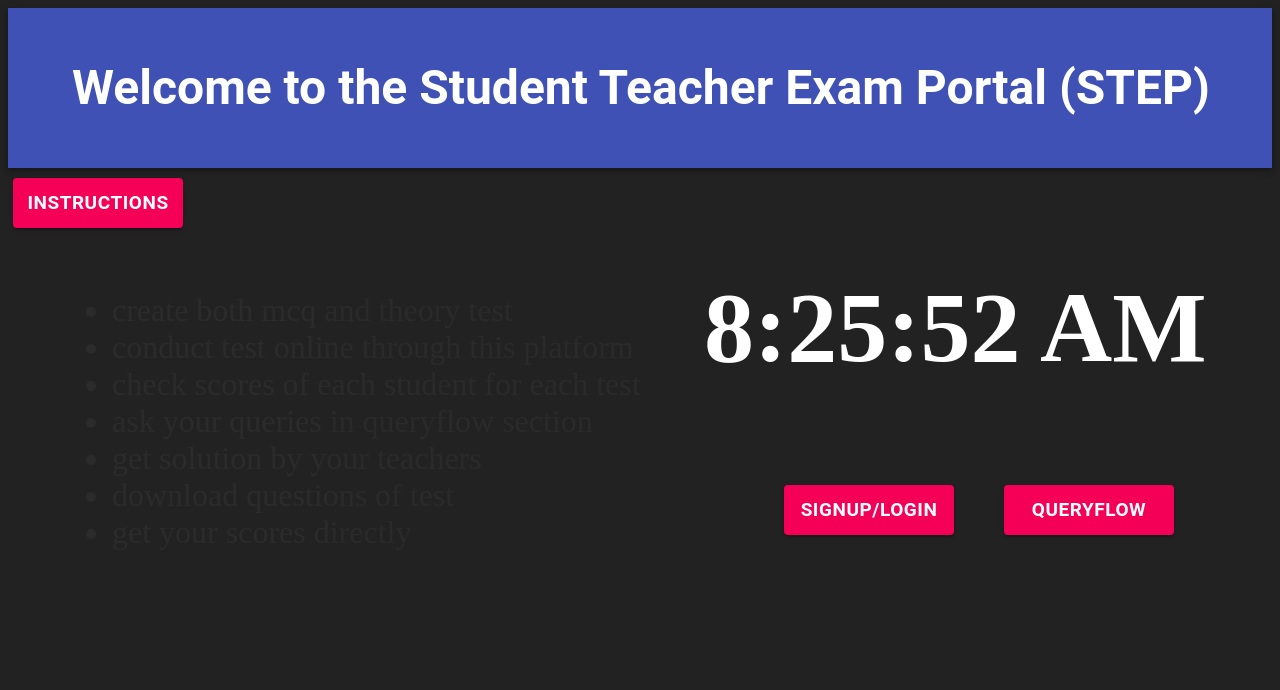
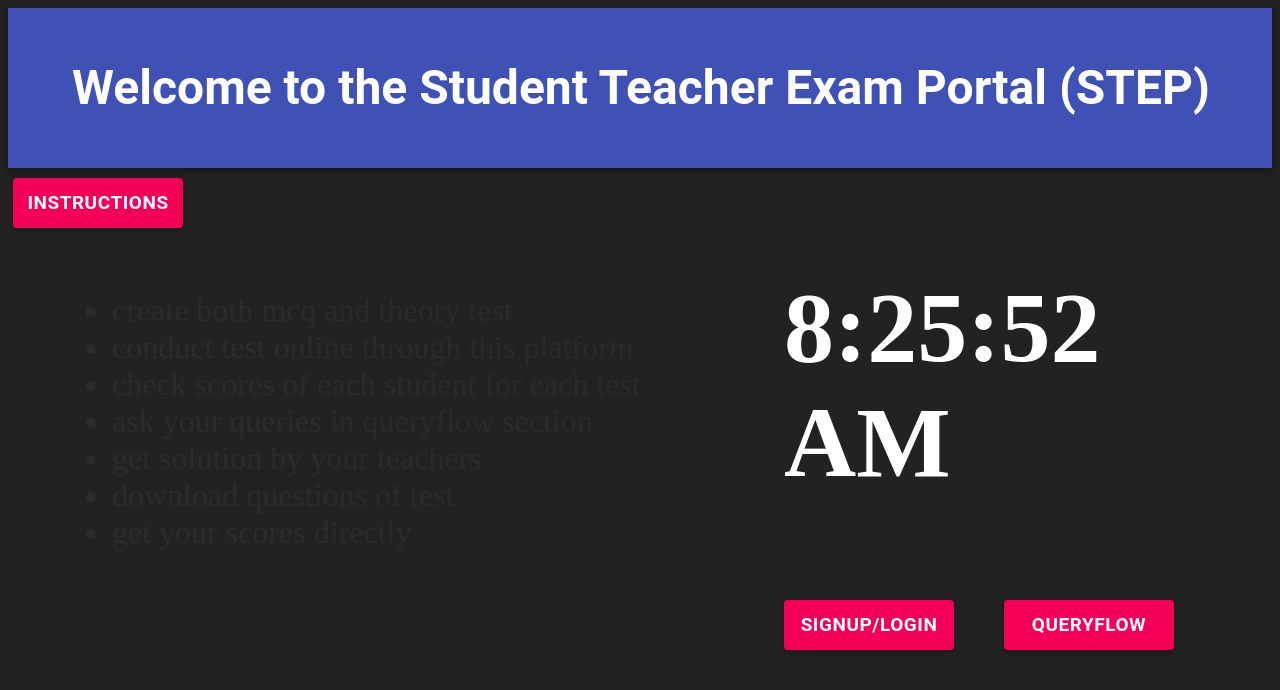
Before and after one commit to anubhav14g/STEP-Frontend, a React (Create React App) app: page / in a window 1280 px wide. Shown: the top 690 px of the page. Built offline with nearby package versions, Linux system fonts and the light colour scheme; no server answers; a web font is replaced by a local one.

Commit message:
added some lines

```diff
--- a/src/components/Home-Info.jsx
+++ b/src/components/Home-Info.jsx
@@ -49,7 +49,7 @@ export default function HomeInfo() {
             </ul>
         </Grid>
         <Grid item xs={12} sm={6}>
-          <h1 style={{fontSize: "100px", marginBottom: "0px",marginLeft:20,marginTop: "10px"}}>{date.toLocaleTimeString()}</h1>
+          <h1 style={{fontSize: "100px", marginBottom: "0px",marginLeft:"100px",marginTop: "10px"}}>{date.toLocaleTimeString()}</h1>
           <Link to="/signuplogin" style={{ textDecoration: 'none' }}><Button variant="contained" color="secondary" style={{marginTop:"100px",marginLeft:100,width: "170px",
   height: "50px",color: '#FFFFFF',fontSize:'19px'}}><b>Signup/Login</b></Button></Link>
           <Link to="/viewallqueries" style={{ textDecoration: 'none' }}><Button variant="contained" color="secondary" style={{marginTop:"100px",marginLeft:50,width: "170px",
--- a/src/components/Profile-Table.jsx
+++ b/src/components/Profile-Table.jsx
@@ -40,10 +40,10 @@ export default function ProfileTable() {
 
   return (
     <div>
-        <Button onClick={callGetAPI} variant="contained" color="secondary" style={{marginTop:"-70px",marginLeft:10,width: "170px",
+        <Button onClick={callGetAPI} variant="contained" color="secondary" style={{marginTop:"-230px",marginLeft:10,width: "170px",
         height: "50px",color: '#FFFFFF',fontSize:'19px'}}><b>Show Data</b></Button>
         {rowsData && rowsData.map((row) => (
-        <TableContainer component={Paper} style={{marginTop: "80px"}}>
+        <TableContainer component={Paper} style={{marginTop: "20px"}}>
       <Table className={classes.table} aria-label="simple table">
         <TableHead>
           <TableRow>
--- a/src/components/Profile.jsx
+++ b/src/components/Profile.jsx
@@ -19,6 +19,7 @@ export default function Profile(){
         height: "50px",color: '#FFFFFF',fontSize:'19px'}}><b>Take Test</b></Button></Link>
         <Link to="/" style={{ textDecoration: 'none'}}><Button onClick={logout} variant="contained" color="secondary" style={{marginTop:"10px",marginLeft:"620px",width: "170px",
   height: "50px",color: '#FFFFFF',fontSize:'19px'}}><b>Log Out</b></Button></Link>
+        <h1 style={{color: 'white'}} className="blink_me">Click on Show Data to display data or to view changes</h1>
         <ProfileTable/>
     </div>
     );
--- a/src/components/View-All-Queries.jsx
+++ b/src/components/View-All-Queries.jsx
@@ -65,6 +65,7 @@ export default function ViewAllQueries(){
             height: "50px",color: '#FFFFFF',fontSize:'19px'}}><b>View Queries</b></Button>
         <Link to="/postquery" style={{ textDecoration: 'none' }}><Button onClick={callGetAPI} variant="contained" color="secondary" style={{marginTop:"10px",marginLeft:'20px',width: "270px",
             height: "50px",color: '#FFFFFF',fontSize:'19px'}}><b>Post Query</b></Button></Link>
+        <h1 style={{color: 'white'}} className="blink_me">Click on View Queries to display data or to view changes</h1>
         <div>
         {isOpened && <Button variant="contained" color="secondary" style={{marginTop:"10px",marginLeft:'300px',width: "570px",
   height: "100px",color: '#FFFFFF',fontSize:'19px'}}><b>{message}</b></Button>}
```
